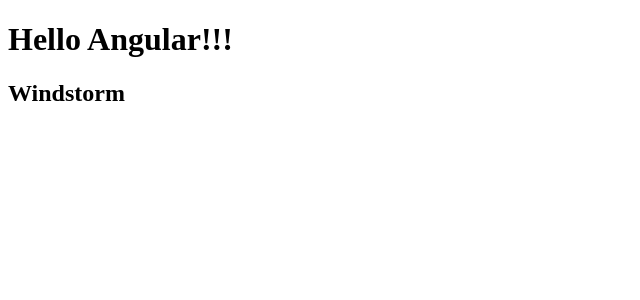
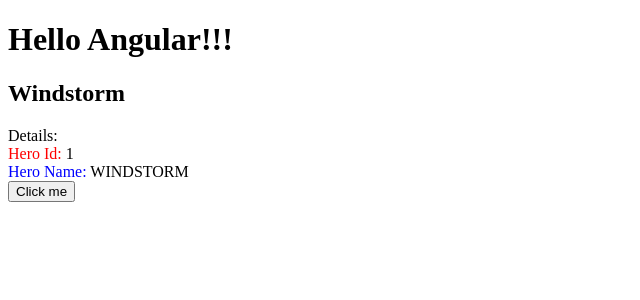
Before and after one commit to Sebastiaan-Willem/my-first-project, an Angular app: page / in a window 1280 px wide. Shown: the top 300 px of the page, without its empty margins (0-640 px from the left). Built offline with nearby package versions, Linux system fonts and the light colour scheme.

Commit message:
Added Property & Method binding

```diff
--- /dev/null
+++ b/src/app/hero.ts
@@ -0,0 +1,5 @@
+export interface Hero{
+    id: number;
+    name: string;
+    imagePath: string;
+}
--- a/src/app/heroes/heroes.component.html
+++ b/src/app/heroes/heroes.component.html
@@ -1 +1,18 @@
-<h2>{{ hero }} </h2>
+<h2>{{ hero.name | titlecase }} </h2> Details:
+<div>
+    <span style="color: red;">Hero Id: </span> {{ hero.id }}
+</div>
+<div>
+    <!-- Data Binding (one way) -->
+    <span style="color: blue;">Hero Name: </span> {{ hero.name | uppercase }}
+</div>
+
+<div>
+    <!-- Event Binding -->
+    <button (click)="HandleClicked()">Click me</button>
+</div>
+
+<div >
+    <!-- Property Binding -->
+    <img [src]= "hero.imagePath" />
+</div>
--- a/src/app/heroes/heroes.component.ts
+++ b/src/app/heroes/heroes.component.ts
@@ -1,4 +1,5 @@
 import { Component, OnInit } from '@angular/core';
+import { Hero } from '../Hero';
 
 @Component({
   selector: 'app-heroes',
@@ -6,9 +7,27 @@ import { Component, OnInit } from '@angular/core';
   styleUrls: ['./heroes.component.css']
 })
 export class HeroesComponent implements OnInit {
-  hero = "Windstorm";
+  hero: Hero = {
+    id: 1,
+    name: 'windstorm',
+    imagePath: ""
+  };
 
-  constructor() { }
+  clicked = 0;
+
+  HandleClicked() {
+    if (this.clicked % 2 === 0) {
+      this.hero.imagePath = "http://placekitten.com/400/600"
+    }
+    else {
+      this.hero.imagePath = "http://placekitten.com/600/400"
+    }
+
+    this.clicked++;
+  }
+
+  constructor() {
+  }
 
   ngOnInit(): void {
   }
```
